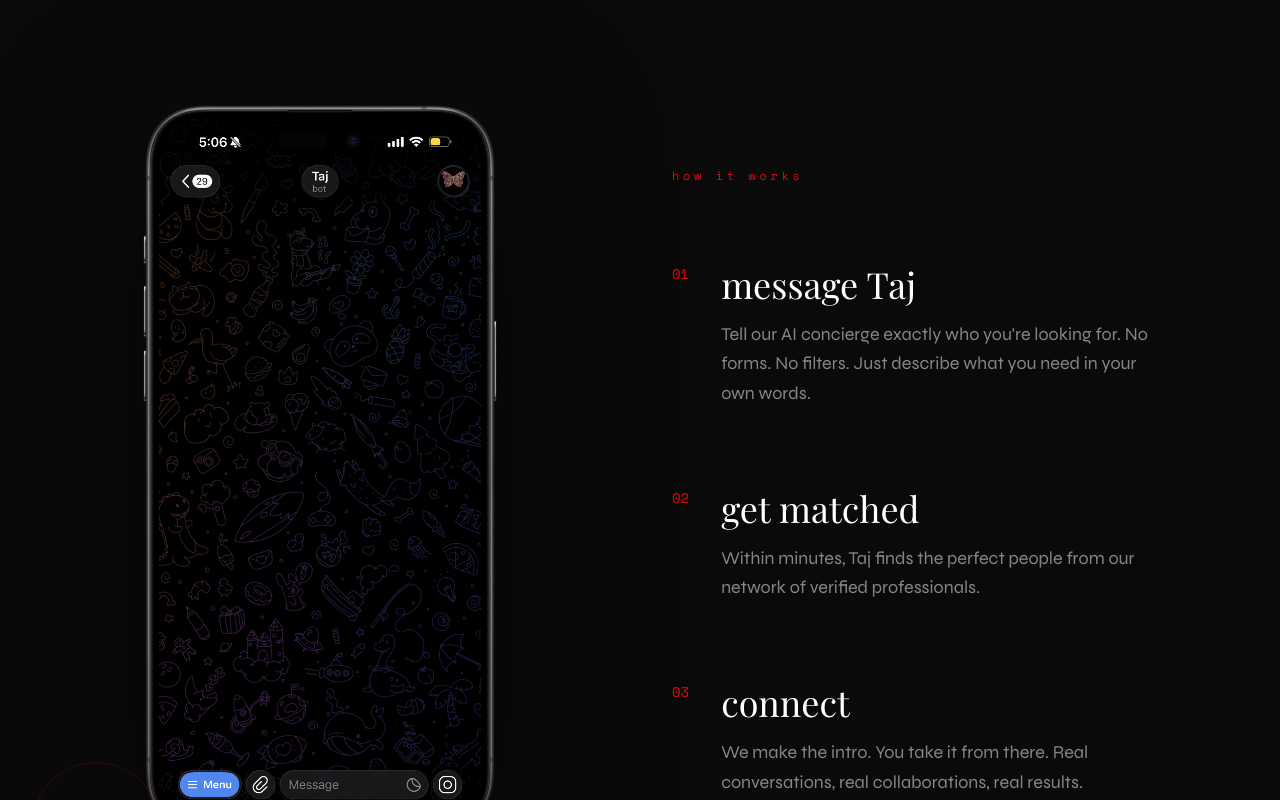
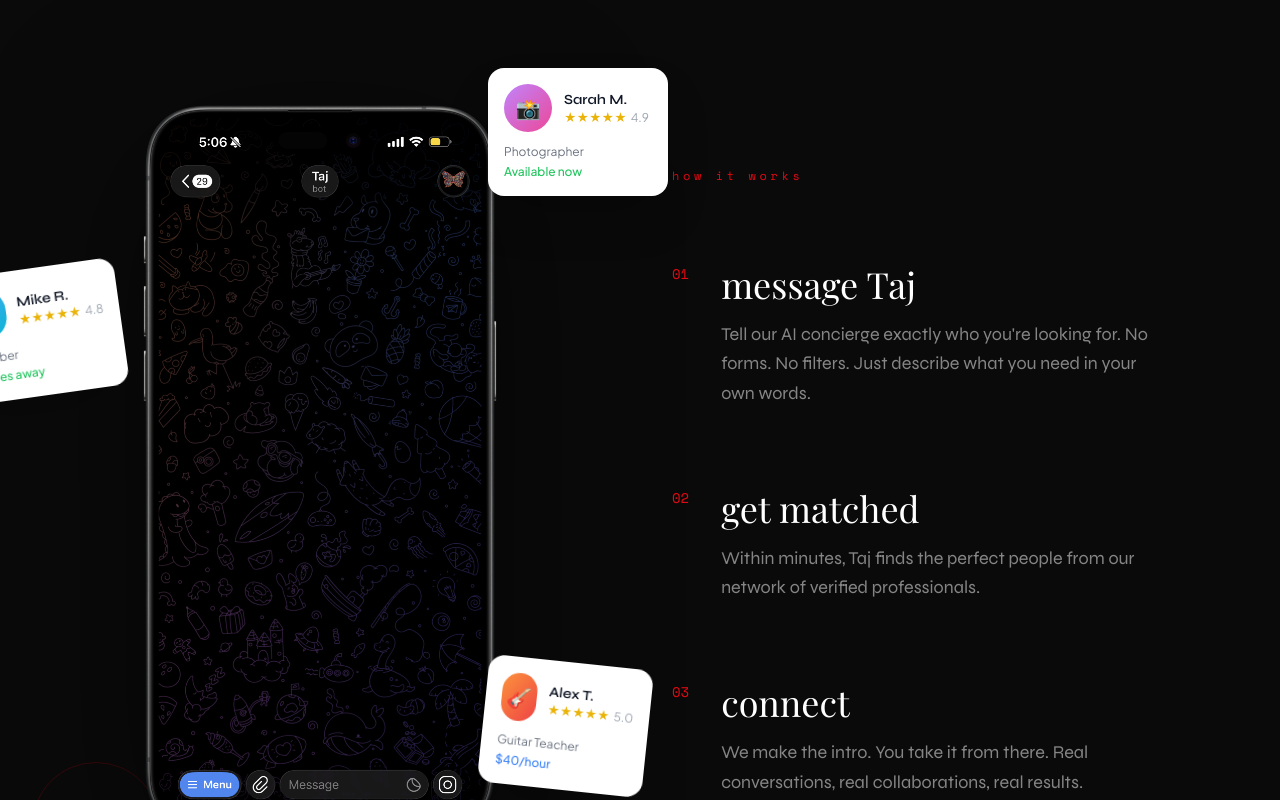
Before and after one commit to manpreetsethi92/titli-frontend, a React (Create React App) app: page / in a window 1280 px wide. Shown: the part 840-1640 px from the top of the page. Built offline with nearby package versions, Linux system fonts and the light colour scheme.

Commit message:
Floating profile cards around phone

```diff
--- a/src/pages/LandingPage.jsx
+++ b/src/pages/LandingPage.jsx
@@ -113,6 +113,15 @@ const LandingPage = () => {
 
         .butterfly-glow {
           animation: pulse-glow 4s ease-in-out infinite;
+        }
+
+        @keyframes float-card {
+          0%, 100% {
+            transform: translateY(0) rotate(var(--rotation, 0deg));
+          }
+          50% {
+            transform: translateY(-15px) rotate(var(--rotation, 0deg));
+          }
         }
 
         @keyframes fade-up {
@@ -249,13 +258,102 @@ const LandingPage = () => {
       </section>
 
       {/* ==================== HOW IT WORKS (DARK) ==================== */}
-      <section className="py-32 relative bg-[#0a0a0a]">
+      <section className="py-32 relative bg-[#0a0a0a] overflow-hidden">
         <div className="max-w-[1800px] mx-auto px-8">
           <div className="grid lg:grid-cols-2 gap-16 items-start">
-            {/* Left - Phone */}
+            {/* Left - Phone with floating cards */}
             <div className="relative lg:sticky lg:top-32 flex justify-center lg:justify-center">
+              {/* Floating Profile Cards */}
+
+              {/* Card 1 - Top right, tilted */}
               <div
-                className="relative max-w-sm"
+                className="absolute z-20 hidden lg:block"
+                style={{
+                  top: '-20px',
+                  right: '-60px',
+                  transform: 'rotate(12deg)',
+                  animation: 'float-card 4s ease-in-out infinite',
+                }}
+              >
+                <div className="bg-white rounded-2xl p-4 shadow-2xl" style={{ width: '180px' }}>
+                  <div className="flex items-center gap-3 mb-3">
+                    <div className="w-12 h-12 rounded-full bg-gradient-to-br from-purple-400 to-pink-500 flex items-center justify-center text-xl">
+                      📸
+                    </div>
+                    <div>
+                      <p className="font-syne font-semibold text-gray-900 text-sm">Sarah M.</p>
+                      <div className="flex items-center gap-1">
+                        <span className="text-yellow-500 text-xs">★★★★★</span>
+                        <span className="text-gray-400 text-xs">4.9</span>
+                      </div>
+                    </div>
+                  </div>
+                  <p className="text-xs text-gray-500">Photographer</p>
+                  <p className="text-xs text-green-500 font-medium mt-1">Available now</p>
+                </div>
+              </div>
+
+              {/* Card 2 - Left side, tilted other way */}
+              <div
+                className="absolute z-20 hidden lg:block"
+                style={{
+                  top: '180px',
+                  left: '-80px',
+                  transform: 'rotate(-8deg)',
+                  animation: 'float-card 4.5s ease-in-out infinite',
+                  animationDelay: '0.5s',
+                }}
+              >
+                <div className="bg-white rounded-2xl p-4 shadow-2xl" style={{ width: '170px' }}>
+                  <div className="flex items-center gap-3 mb-3">
+                    <div className="w-12 h-12 rounded-full bg-gradient-to-br from-blue-400 to-cyan-500 flex items-center justify-center text-xl">
+                      🔧
+                    </div>
+                    <div>
+                      <p className="font-syne font-semibold text-gray-900 text-sm">Mike R.</p>
+                      <div className="flex items-center gap-1">
+                        <span className="text-yellow-500 text-xs">★★★★★</span>
+                        <span className="text-gray-400 text-xs">4.8</span>
+                      </div>
+                    </div>
+                  </div>
+                  <p className="text-xs text-gray-500">Plumber</p>
+                  <p className="text-xs text-green-500 font-medium mt-1">2 miles away</p>
+                </div>
+              </div>
+
+              {/* Card 3 - Bottom right */}
+              <div
+                className="absolute z-20 hidden lg:block"
+                style={{
+                  bottom: '60px',
+                  right: '-40px',
+                  transform: 'rotate(6deg)',
+                  animation: 'float-card 5s ease-in-out infinite',
+                  animationDelay: '1s',
+                }}
+              >
+                <div className="bg-white rounded-2xl p-4 shadow-2xl" style={{ width: '165px' }}>
+                  <div className="flex items-center gap-3 mb-3">
+                    <div className="w-12 h-12 rounded-full bg-gradient-to-br from-orange-400 to-red-500 flex items-center justify-center text-xl">
+                      🎸
+                    </div>
+                    <div>
+                      <p className="font-syne font-semibold text-gray-900 text-sm">Alex T.</p>
+                      <div className="flex items-center gap-1">
+                        <span className="text-yellow-500 text-xs">★★★★★</span>
+                        <span className="text-gray-400 text-xs">5.0</span>
+                      </div>
+                    </div>
+                  </div>
+                  <p className="text-xs text-gray-500">Guitar Teacher</p>
+                  <p className="text-xs text-blue-500 font-medium mt-1">$40/hour</p>
+                </div>
+              </div>
+
+              {/* The Phone */}
+              <div
+                className="relative z-10 max-w-sm"
                 style={{ filter: 'drop-shadow(0 40px 80px rgba(0,0,0,0.5))' }}
               >
                 <img
```
